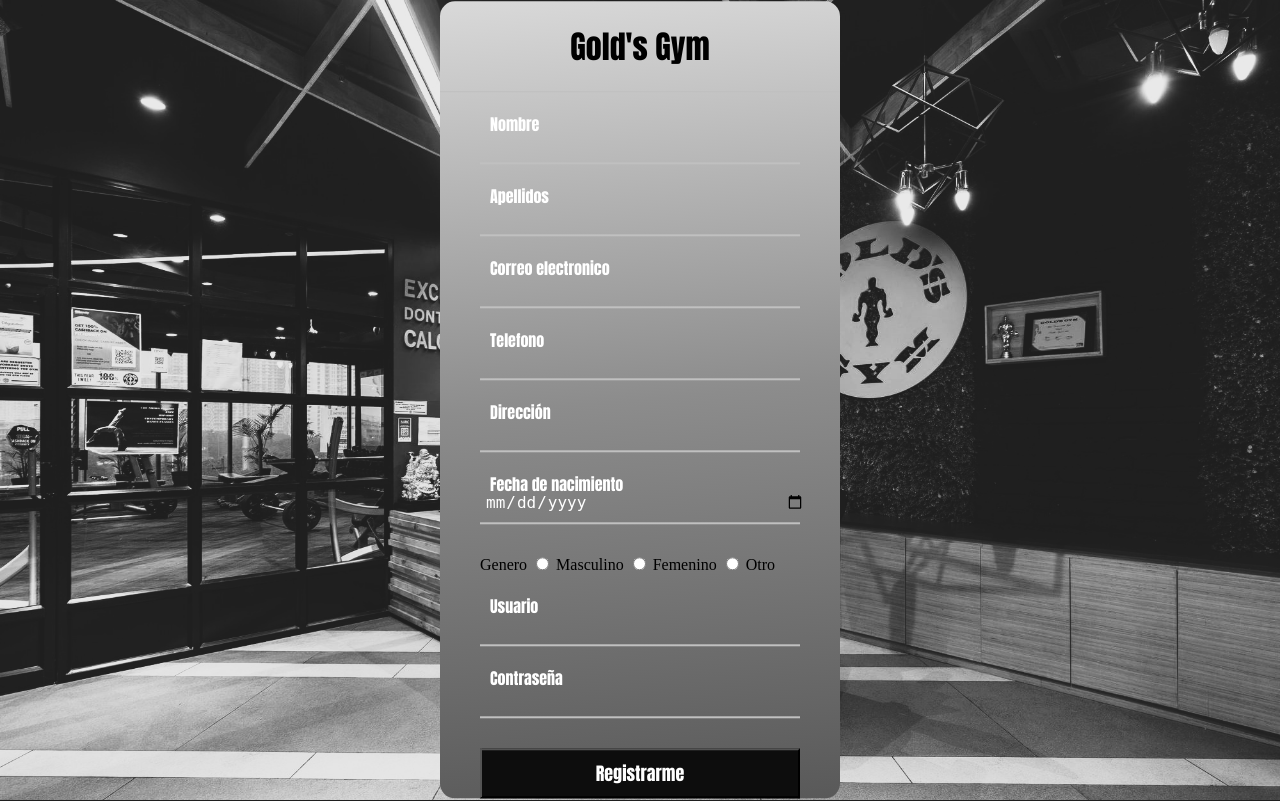
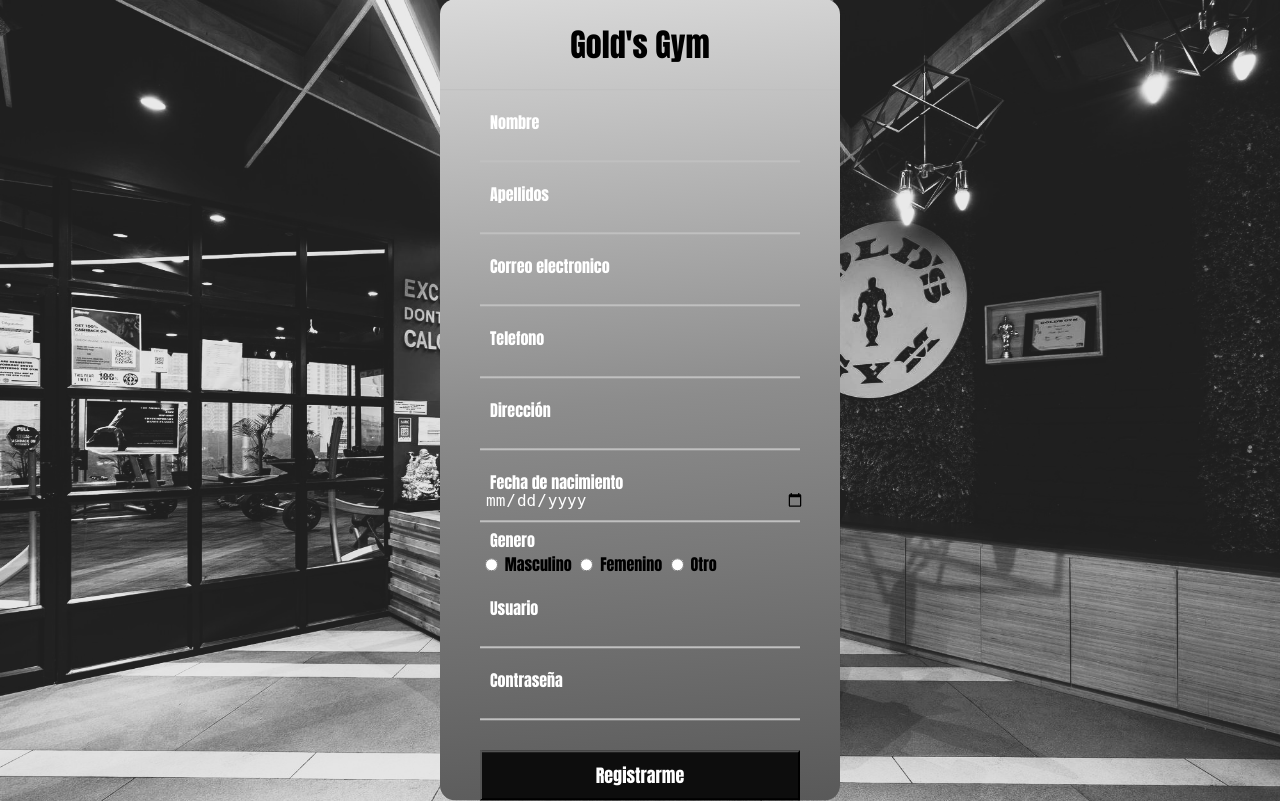
Before and after one commit to antoniom57/proyectoPW, a PHP site: page /registro.php in a window 1280 px wide. Run offline with PHP 8.4, Linux system fonts and the light colour scheme.

Commit message:
pagina de registro terminada y actualizacion en la bd con fines practicos

```diff
--- a/estilos.css
+++ b/estilos.css
@@ -364,3 +364,16 @@
     border-color: #0D0D0D;
     transition: .5s;
 }
+
+
+form .registroGen{
+    position: relative;
+    font-family: Impact, Haettenschweiler, 'Arial Narrow Bold', sans-serif;
+}
+.registroGen label{
+    position: absolute;
+    top: -50%;
+    left: 10px;
+    color: white;
+    transform: translateY(-50%);
+}
--- a/gimnasio.sql
+++ b/gimnasio.sql
@@ -3,7 +3,6 @@
 use gimnasio;
 
 create table clientes(
-id_cliente int(9) not null auto_increment primary key,
 apellidos varchar(100),
 nombre varchar(50) not null,
 direccion text not null,
@@ -13,5 +12,6 @@
 genero ENUM('Masculino', 'Femenino', 'Otro') not null,
 nombre_usuario varchar(50) not null,
 contraseña varchar(15) not null,
+id_cliente int(9) not null auto_increment primary key,
 fecha_registro datetime not null default current_timestamp
-);
+)ENGINE=InnoDB;
--- a/registro.php
+++ b/registro.php
@@ -11,7 +11,7 @@
 
 <div class="formRegister">
         <h1>Gold's Gym</h1>
-        <form action="submitRegistro" method="post">
+        <form action="submitRegistro.php" method="post">
             <div class="registro">
                 <input name="nombre" type="text" required>
                 <label>Nombre</label>
```
Also changed, not shown: submitRegistro.php (added, +26 -0 lines).
